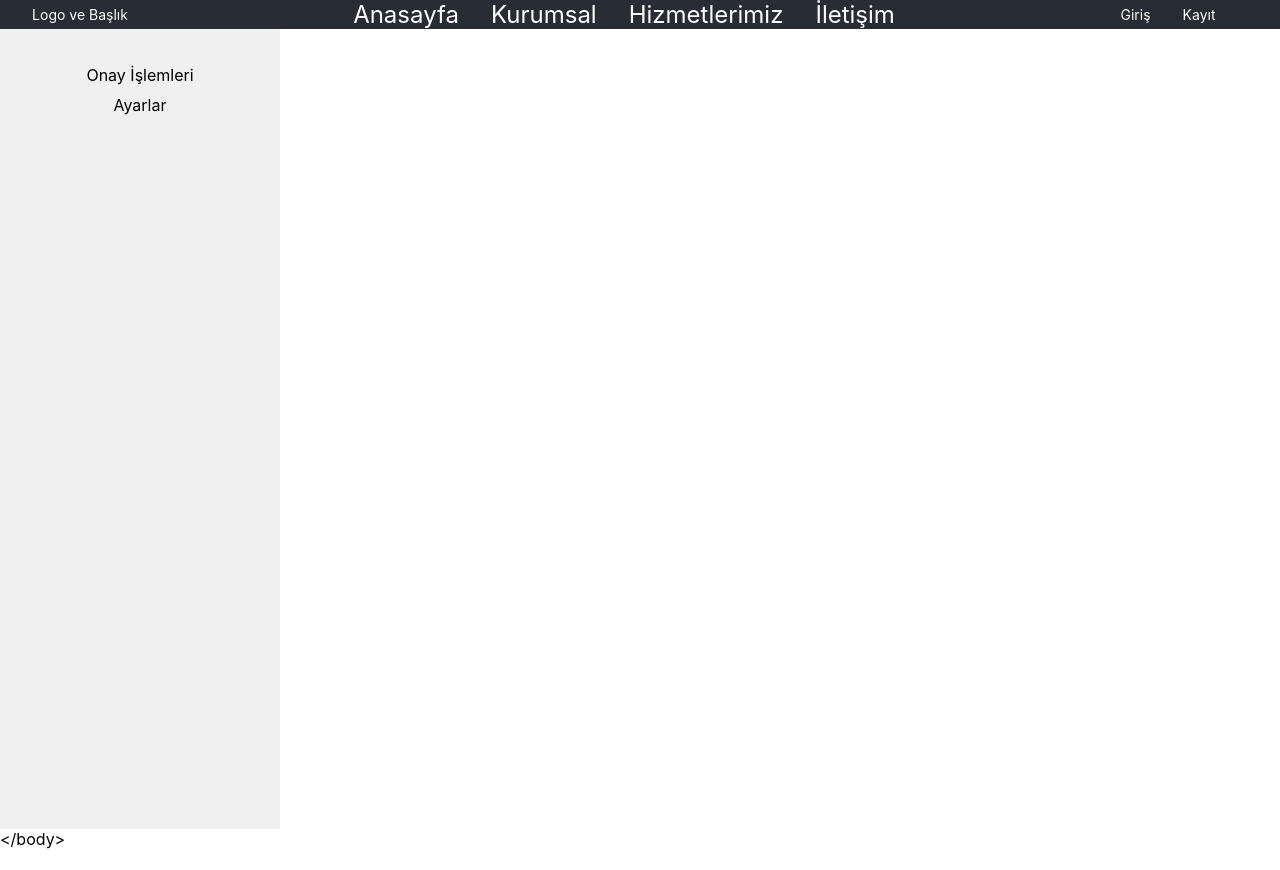
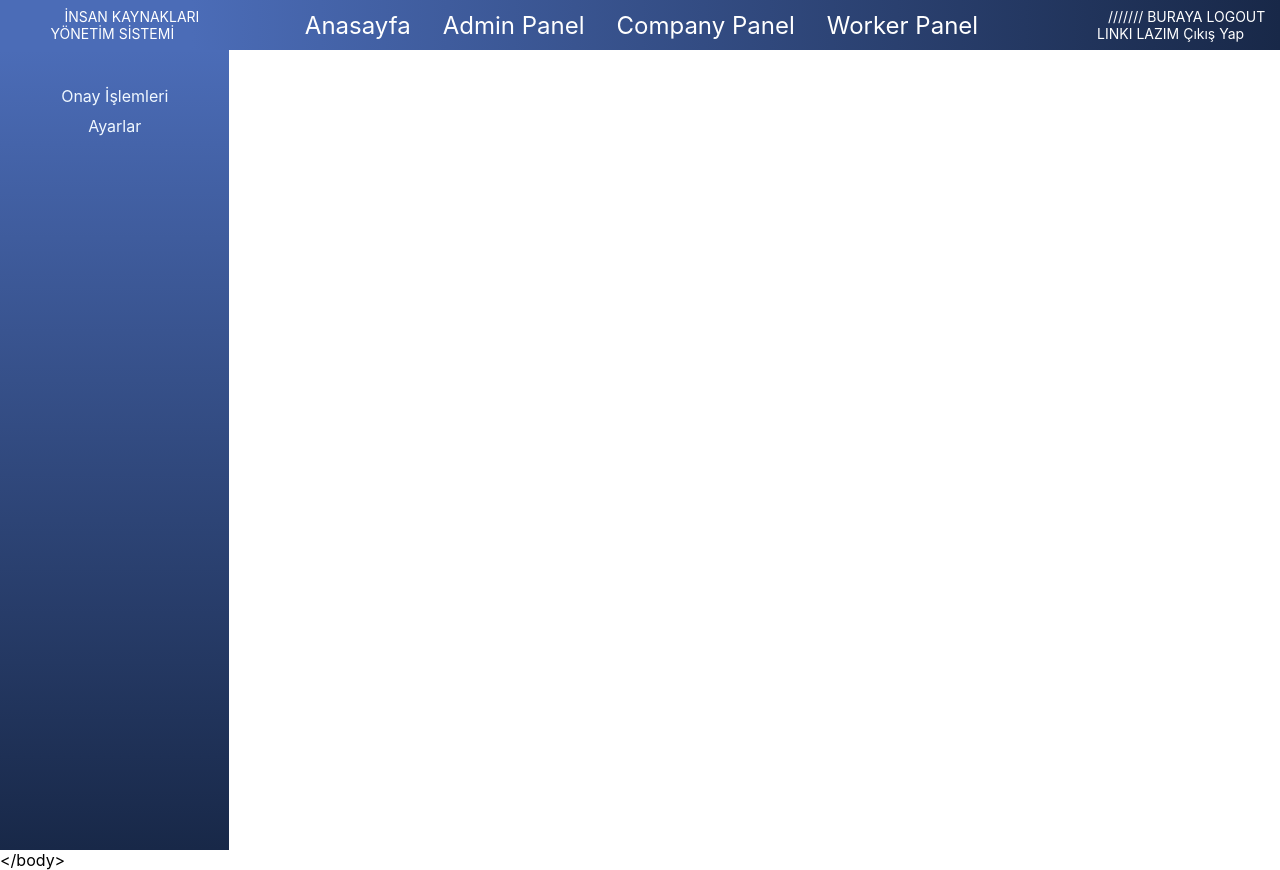
Before and after one commit to Gizemli-Ankaralilar/fe-hr-project, a React (Create React App) app: page /admin-panel in a window 1280 px wide. Before the commit the page ends 849 px from the top, so only its background shows below. Built offline with nearby package versions, Linux system fonts and the light colour scheme.

Commit message:
navbarda düzenlemeler yapıldı.

```diff
--- a/src/App.js
+++ b/src/App.js
@@ -25,7 +25,7 @@ function App() {
             <Route path="/guest-panel/*" element={<GuestPanel />} />
             <Route path="/company-panel/*" element={<CompanyPanel />} />
             <Route path="/admin-panel/*" element={<AdminPanel />} />
-            <Route path="/user-panel/*" element={<WorkerPanel />} />
+            <Route path="/worker-panel/*" element={<WorkerPanel />} />
             <Route path="/home" element={<Home />} />
             <Route path="/" element={<Navigate to="/login" />} />
           </Routes>
--- a/src/components/Navbar.js
+++ b/src/components/Navbar.js
@@ -10,7 +10,7 @@ function Navbar() {
     // Navbar'ın görünüp görünmemesini kontrol etmek için bir fonksiyon
     const isNavbarVisible = () => {
         // Görünmesini istediğiniz sayfaların path'lerini içeren bir dizi oluşturun
-        const visiblePages = ['/home', '/admin-panel', '/user-panel', '/company-panel'];
+        const visiblePages = ['/home', '/admin-panel', '/worker-panel', '/company-panel'];
 
         // Eğer location.pathname, visiblePages içinde ise Navbar görünecek
         return visiblePages.some(page => location.pathname.startsWith(page));
@@ -22,29 +22,26 @@ function Navbar() {
             <div className="navbar">
                 <div className="nav-left">
                     <Link to="/" className="nav-link">
-                        Logo ve Başlık
+                        İNSAN KAYNAKLARI YÖNETİM SİSTEMİ
                     </Link>
                 </div>
                 <div className="nav-center">
                     <Link to="/home" className="nav-link">
                         Anasayfa
                     </Link>
-                    <Link to="/kurumsal" className="nav-link">
-                        Kurumsal
+                    <Link to="/admin-panel" className="nav-link">
+                        Admin Panel
                     </Link>
-                    <Link to="/hizmetlerimiz" className="nav-link">
-                        Hizmetlerimiz
+                    <Link to="/company-panel" className="nav-link">
+                        Company Panel
                     </Link>
-                    <Link to="/iletisim" className="nav-link">
-                        İletişim
+                    <Link to="/worker-panel" className="nav-link">
+                        Worker Panel
                     </Link>
                 </div>
                 <div className="nav-right">
-                    <Link to="/login" className="nav-link">
-                        Giriş
-                    </Link>
-                    <Link to="/register" className="nav-link">
-                        Kayıt
+                    <Link to="/buraya_logout_linki_gelecek" className="nav-link">   /////// BURAYA LOGOUT LINKI LAZIM
+                        Çıkış Yap
                     </Link>
                 </div>
             </div>
--- a/src/components/Navbar.scss
+++ b/src/components/Navbar.scss
@@ -1,16 +1,21 @@
-// src/components/Navbar.scss
 
 .navbar {
-    width: 100%;
-    background-color: #282c34;
-    display: flex;
-    justify-content: space-between;
-    align-items: center;
-    font-size: 14px;
-  }
+  width: 100%;
+  background: linear-gradient(to right, #4b6cb7 15%, #182848);
+  display: flex;
+  justify-content: space-between;
+  align-items: center;
+  font-size: 14px;
+  height: 50px;
 
   .nav-left {
     width: 15%;
+    margin-left: 35px;
+
+    .nav-link {
+      margin-left: 7px;
+    }
+
   }
 
   .nav-link {
@@ -18,10 +23,10 @@
     color: white;
     margin-right: 2rem;
     transition: color 0.3s;
-  }
 
-  .nav-link:hover {
-    color: turquoise;
+    &:hover {
+      color: blueviolet;
+    }
   }
 
   .nav-center {
@@ -32,3 +37,4 @@
   .nav-right {
     width: 15%;
   }
+}
--- a/src/pages/AdminPanel.scss
+++ b/src/pages/AdminPanel.scss
@@ -5,8 +5,8 @@
     height: 100vh;
 
     .menu {
-      width: 20%;
-      background-color: #f0f0f0;
+      width: 15%;
+      background: linear-gradient(to bottom, #4b6cb7, #182848);
       padding: 20px;
       ul {
         list-style: none;
@@ -14,10 +14,15 @@
         li {
           margin-bottom: 10px;
           cursor: pointer;
+          color: aliceblue;
+          transition: color 0.3s;
+
           &:hover {
-            color: #007BFF;
+            color: blueviolet;
           }
+
         }
+
       }
     }
 
@@ -25,4 +30,5 @@
       width: 80%;
       padding: 20px;
     }
+
   }
--- a/src/pages/CompanyPanel.scss
+++ b/src/pages/CompanyPanel.scss
@@ -6,8 +6,8 @@
   height: 100vh;
 
   .menu {
-      width: 20%;
-      background-color: #f0f0f0;
+    width: 15%;
+    background: linear-gradient(to bottom, #4b6cb7, #182848);
     padding: 20px;
     ul {
       list-style: none;
@@ -15,10 +15,15 @@
       li {
         margin-bottom: 10px;
         cursor: pointer;
+        color: aliceblue;
+        transition: color 0.3s;
+
         &:hover {
-            color: #007BFF;
+          color: blueviolet;
         }
+
       }
+
     }
   }
 
@@ -26,4 +31,5 @@
     width: 80%;
     padding: 20px;
   }
+
 }
--- a/src/pages/GuestPanel.scss
+++ b/src/pages/GuestPanel.scss
@@ -5,8 +5,8 @@
   height: 100vh;
 
   .menu {
-      width: 20%;
-      background-color: #f0f0f0;
+    width: 15%;
+    background: linear-gradient(to bottom, #4b6cb7, #182848);
     padding: 20px;
     ul {
       list-style: none;
@@ -14,10 +14,15 @@
       li {
         margin-bottom: 10px;
         cursor: pointer;
+        color: aliceblue;
+        transition: color 0.3s;
+
         &:hover {
-            color: #007BFF;
+          color: blueviolet;
         }
+
       }
+
     }
   }
 
@@ -25,4 +30,5 @@
     width: 80%;
     padding: 20px;
   }
+
 }
--- a/src/pages/Home.js
+++ b/src/pages/Home.js
@@ -2,7 +2,6 @@
 
 import React, { useState } from 'react';
 import './Home.scss';
-import Navbar from '../components/Navbar'; // Navbar'ı içeri aktar
 
 function Home() {
   const [sections, setSections] = useState([
@@ -398,7 +397,6 @@ function Home() {
 
   return (
       <div className="home-container">
-        <Navbar />
         <h1>İnsan Kaynakları Yönetimi Projesi</h1>
         {sections.map((section, sectionIndex) => (
             <div key={sectionIndex} className="section">
--- a/src/pages/WorkerPanel.scss
+++ b/src/pages/WorkerPanel.scss
@@ -5,8 +5,8 @@
   height: 100vh;
 
   .menu {
-      width: 20%;
-      background-color: #f0f0f0;
+    width: 15%;
+    background: linear-gradient(to bottom, #4b6cb7, #182848);
     padding: 20px;
     ul {
       list-style: none;
@@ -14,10 +14,15 @@
       li {
         margin-bottom: 10px;
         cursor: pointer;
+        color: aliceblue;
+        transition: color 0.3s;
+
         &:hover {
-            color: #007BFF;
+          color: blueviolet;
         }
+
       }
+
     }
   }
 
@@ -25,4 +30,5 @@
     width: 80%;
     padding: 20px;
   }
+
 }
```
Lines whose indentation alone changed are shown as unchanged.
